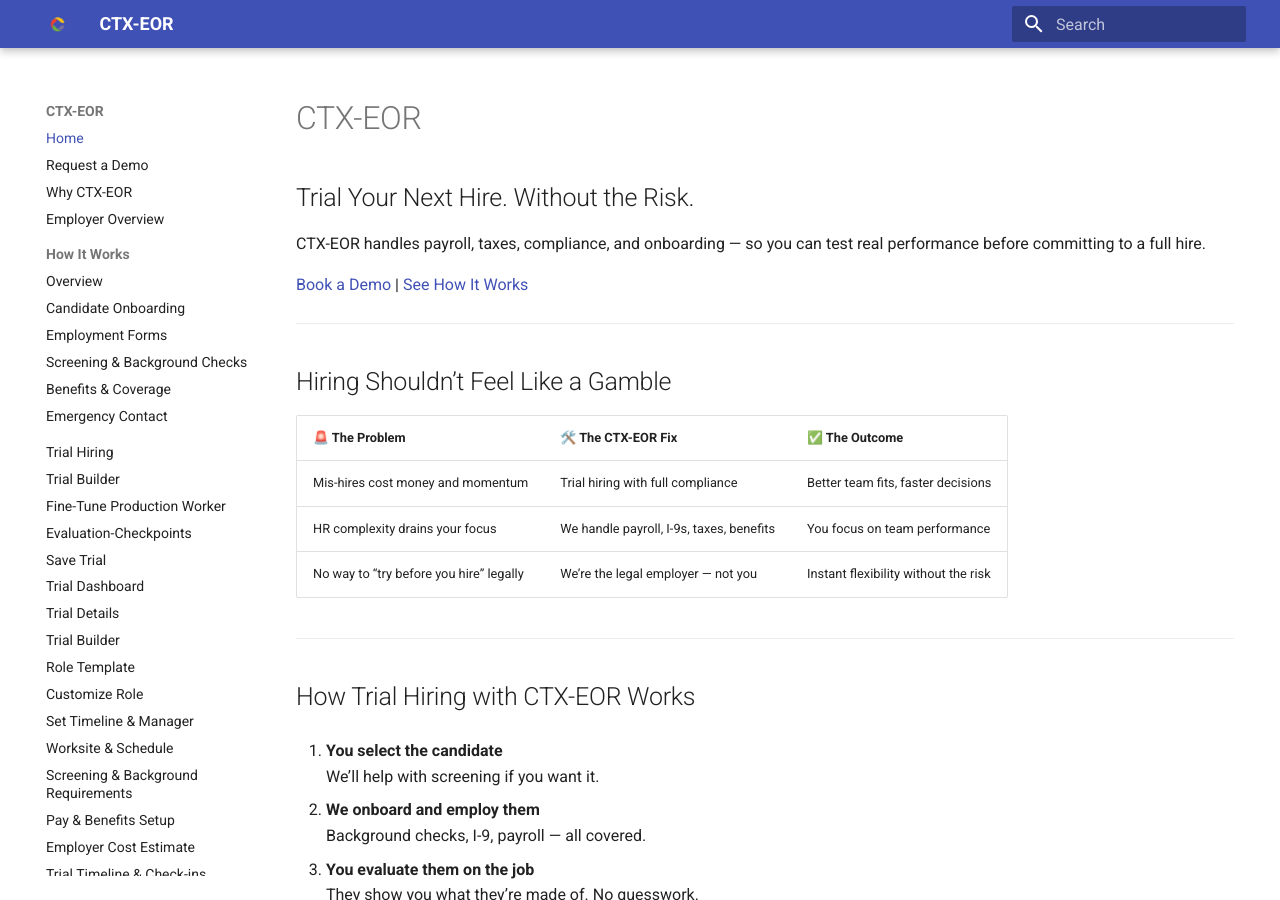
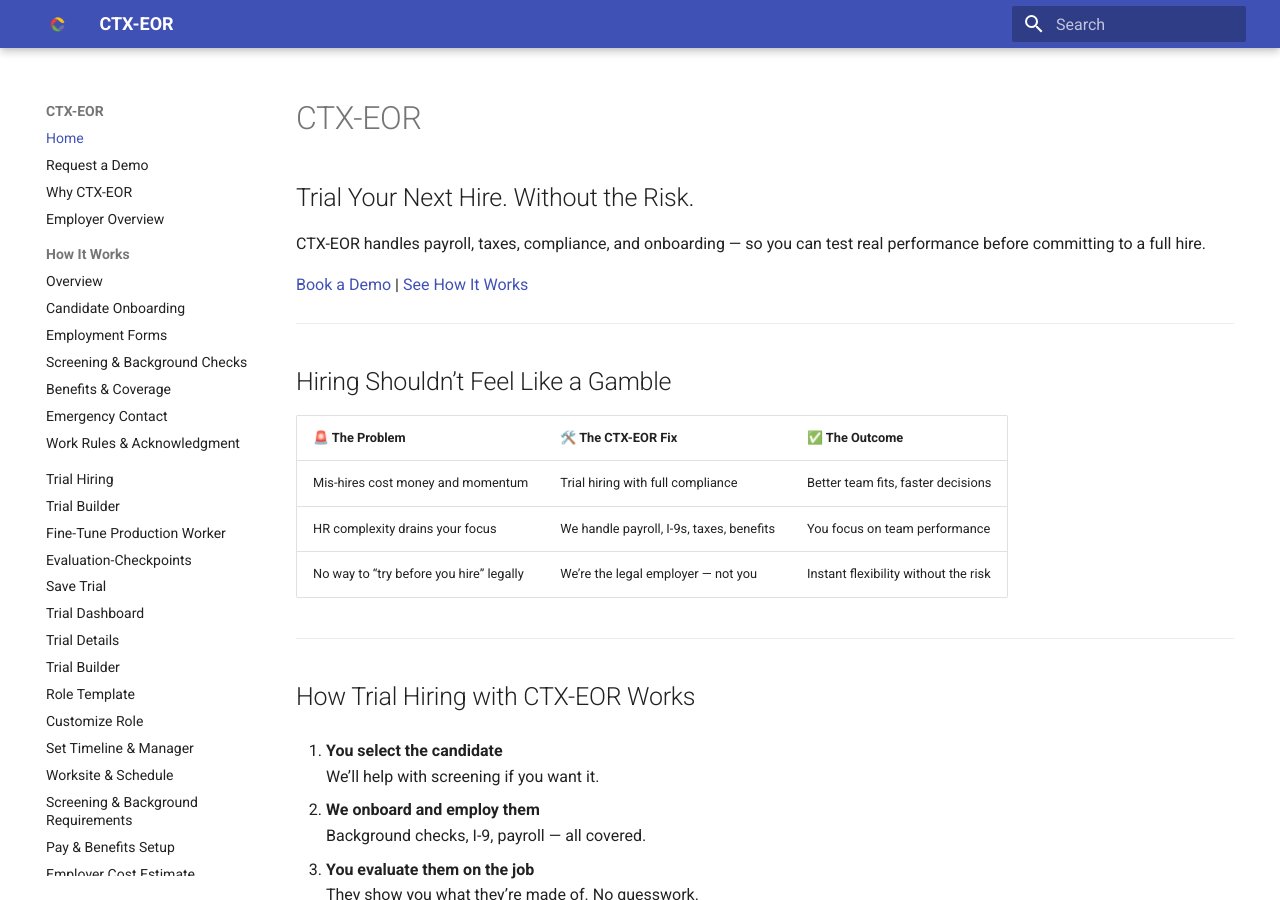
Before and after one commit to cirrusflyer275ds/ctx-eor-site, an MkDocs documentation site: the page built from docs/index.md, in a window 1280 px wide and 900 px high. Built offline with MkDocs 1.6.1 and Material for MkDocs 9.7.7, drawn with Linux system fonts in a browser that asks for light colours.

Commit message:
Update mkdocs.yml

```diff
--- a/mkdocs.yml
+++ b/mkdocs.yml
@@ -36,6 +36,7 @@ nav:
     - Screening & Background Checks: onboarding-step-4-screening.md
     - Benefits & Coverage: onboarding-step-5-benefits.md
     - Emergency Contact: onboarding-step-6-emergency-contact.md
+    - Work Rules & Acknowledgment: onboarding-step-7-work-rules.md
   - Trial Hiring: trial-hiring.md
   - Trial Builder: trial-builder.md
   - Fine-Tune Production Worker: fine-tune-production-worker.md
```
